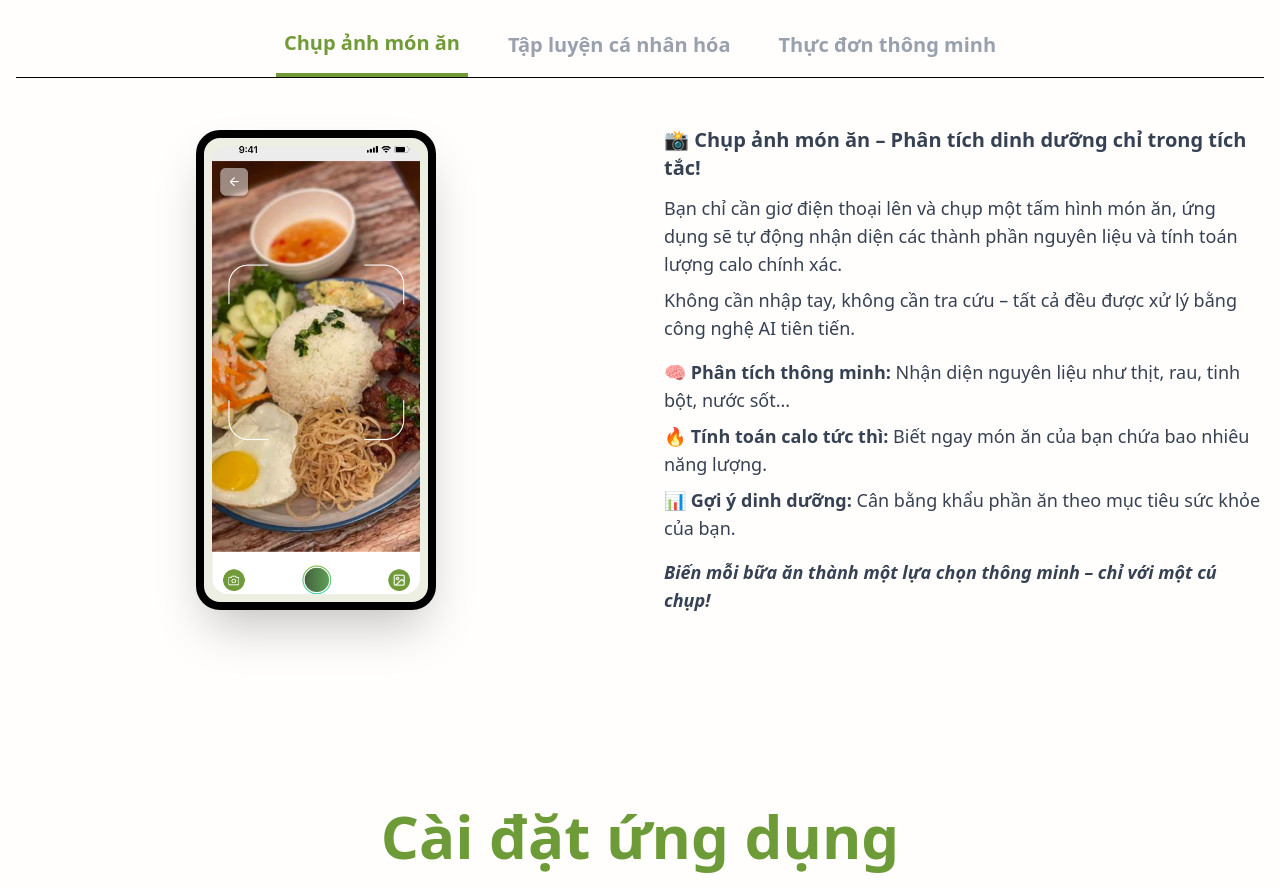
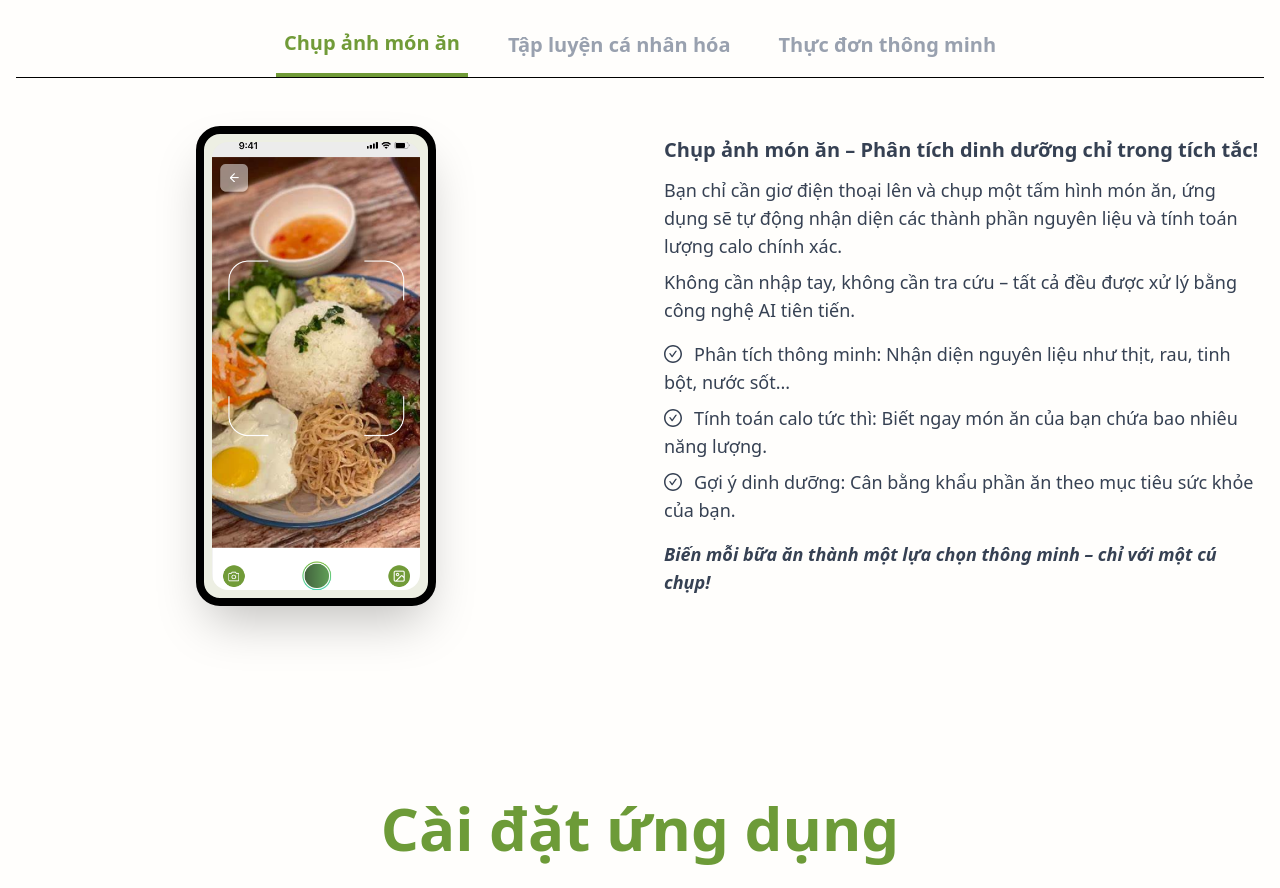
Before and after one commit to Sang1011/smartcalo-landingpage, a React (Vite) app: page / in a window 1280 px wide. Shown: the part 1500-2388 px from the top of the page. Built offline with nearby package versions, Linux system fonts and the light colour scheme; no server answers.

Commit message:
Fix Header scroll detection #home section & content in Feature of Landing page

```diff
--- a/src/components/LandingLayout.tsx
+++ b/src/components/LandingLayout.tsx
@@ -2,17 +2,19 @@ import { useState, useEffect, type ReactNode, type MouseEvent } from "react";
 
 // Header Component
 const Header = () => {
-  const [activeLink, setActiveLink] = useState("#");
+  const [activeLink, setActiveLink] = useState("#home");
 
   useEffect(() => {
     const handleScroll = () => {
-      const sections = ["#", "#dich-vu", "#tinh-nang", "#cai-dat"];
+      const sections = ["#home", "#dich-vu", "#tinh-nang", "#cai-dat"];
       const scrollPosition = window.scrollY;
       let currentActiveLink = "";
 
       for (const sectionId of sections) {
         const element =
-          sectionId === "#" ? document.body : document.querySelector(sectionId);
+          sectionId === "#home"
+            ? document.body
+            : document.querySelector(sectionId);
         if (element) {
           const elementTop = (element as HTMLElement).offsetTop;
           const elementHeight = (element as HTMLElement).offsetHeight;
@@ -143,7 +145,7 @@ const Footer = () => {
   );
 };
 
-// Layout Component (không thay đổi)
+// Layout Component
 export default function LandingLayout({ children }: { children: ReactNode }) {
   return (
     <div className="min-h-screen flex flex-col bg-[#FFFEFC]">
--- a/src/pages/Landing/Home.tsx
+++ b/src/pages/Landing/Home.tsx
@@ -8,7 +8,7 @@ const featuresData = [
     content: (
       <>
         <h4 className="font-bold text-xl mb-3">
-          📸 Chụp ảnh món ăn – Phân tích dinh dưỡng chỉ trong tích tắc!
+          Chụp ảnh món ăn – Phân tích dinh dưỡng chỉ trong tích tắc!
         </h4>
         <p className="mb-2">
           Bạn chỉ cần giơ điện thoại lên và chụp một tấm hình món ăn, ứng dụng
@@ -21,16 +21,19 @@ const featuresData = [
         </p>
         <ul className="space-y-2 list-inside">
           <li>
-            🧠 <span className="font-semibold">Phân tích thông minh:</span> Nhận
-            diện nguyên liệu như thịt, rau, tinh bột, nước sốt...
+            <CheckCircleOutlined className="text-green-500 mr-3" />
+            Phân tích thông minh: Nhận diện nguyên liệu như thịt, rau, tinh bột,
+            nước sốt...
           </li>
           <li>
-            🔥 <span className="font-semibold">Tính toán calo tức thì:</span>{" "}
-            Biết ngay món ăn của bạn chứa bao nhiêu năng lượng.
+            <CheckCircleOutlined className="text-green-500 mr-3" />
+            Tính toán calo tức thì: Biết ngay món ăn của bạn chứa bao nhiêu năng
+            lượng.
           </li>
           <li>
-            📊 <span className="font-semibold">Gợi ý dinh dưỡng:</span> Cân bằng
-            khẩu phần ăn theo mục tiêu sức khỏe của bạn.
+            <CheckCircleOutlined className="text-green-500 mr-3" />
+            Gợi ý dinh dưỡng: Cân bằng khẩu phần ăn theo mục tiêu sức khỏe của
+            bạn.
           </li>
         </ul>
         <p className="mt-4 font-semibold italic">
@@ -45,7 +48,7 @@ const featuresData = [
     content: (
       <>
         <h4 className="font-bold text-xl mb-3">
-          🏋️‍♂️ Tập luyện cá nhân hóa – Đúng mục tiêu, đúng cách
+          Tập luyện cá nhân hóa – Đúng mục tiêu, đúng cách
         </h4>
         <p className="mb-4">
           Ứng dụng sẽ đề xuất lộ trình tập luyện phù hợp với thể trạng, thời
@@ -53,20 +56,16 @@ const featuresData = [
         </p>
         <ul className="space-y-2 list-inside">
           <li>
-            🔍{" "}
-            <span className="font-semibold">Giảm cân, tăng cơ, giữ dáng</span> –
-            đều có giải pháp riêng
+            <CheckCircleOutlined className="text-green-500 mr-3" />
+            Giảm cân, tăng cơ, giữ dáng – đều có giải pháp riêng
           </li>
           <li>
-            🧘‍♀️{" "}
-            <span className="font-semibold">
-              Bài tập từ cơ bản đến nâng cao,
-            </span>{" "}
-            có video hướng dẫn chi tiết
+            <CheckCircleOutlined className="text-green-500 mr-3" />
+            Bài tập từ cơ bản đến nâng cao, có video hướng dẫn chi tiết
           </li>
           <li>
-            📅 <span className="font-semibold">Lịch tập linh hoạt,</span> dễ
-            điều chỉnh theo lịch trình cá nhân
+            <CheckCircleOutlined className="text-green-500 mr-3" />
+            Lịch tập linh hoạt, dễ điều chỉnh theo lịch trình cá nhân
           </li>
         </ul>
         <p className="mt-4 font-semibold italic">
@@ -81,7 +80,7 @@ const featuresData = [
     content: (
       <>
         <h4 className="font-bold text-xl mb-3">
-          🍽️ Thực đơn thông minh – Ăn ngon, sống khỏe
+          Thực đơn thông minh – Ăn ngon, sống khỏe
         </h4>
         <p className="mb-4">
           Dựa trên mục tiêu cá nhân và sở thích ăn uống, app sẽ gợi ý thực đơn
@@ -89,17 +88,16 @@ const featuresData = [
         </p>
         <ul className="space-y-2 list-inside">
           <li>
-            🥗 <span className="font-semibold">Cân bằng dinh dưỡng,</span> kiểm
-            soát calo
+            <CheckCircleOutlined className="text-green-500 mr-3" />
+            Cân bằng dinh dưỡng, kiểm soát calo
           </li>
           <li>
-            🍳 <span className="font-semibold">Đa dạng món ăn,</span> dễ chế
-            biến
+            <CheckCircleOutlined className="text-green-500 mr-3" />
+            Đa dạng món ăn, dễ chế biến
           </li>
           <li>
-            🛒{" "}
-            <span className="font-semibold">Danh sách nguyên liệu đi chợ</span>{" "}
-            siêu tiện lợi
+            <CheckCircleOutlined className="text-green-500 mr-3" />
+            Danh sách nguyên liệu đi chợ siêu tiện lợi
           </li>
         </ul>
         <p className="mt-4 font-semibold italic">
```
